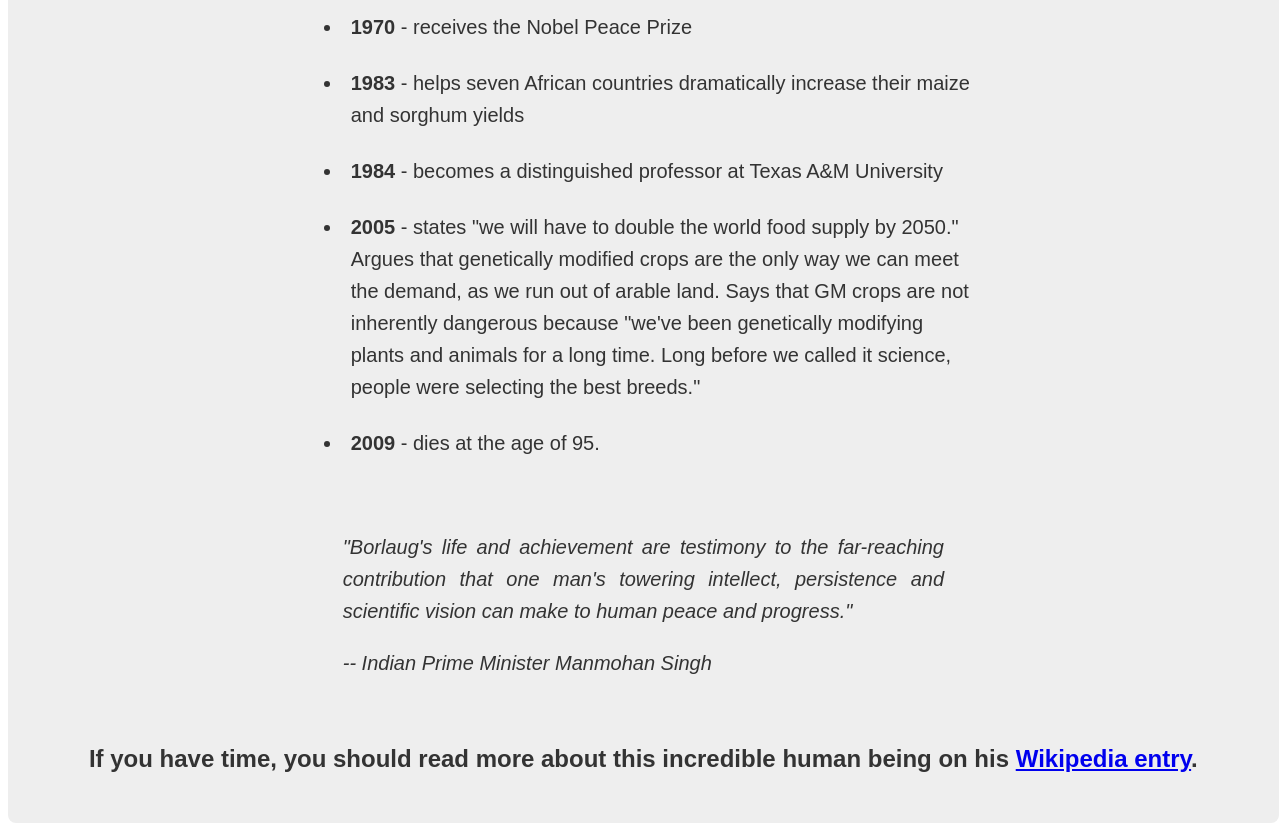
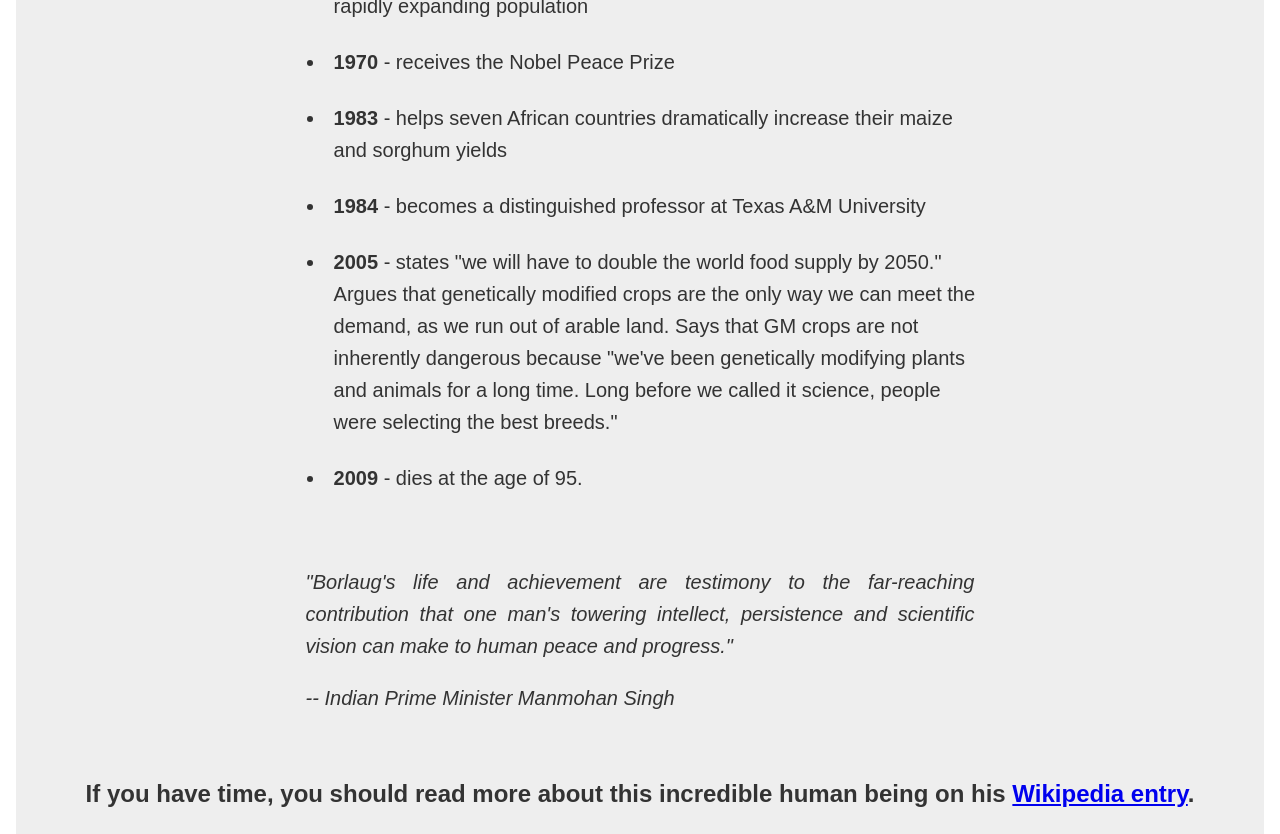
Before and after one commit to HieuPham2000/Reponsive-Web-Design-Project, a plain HTML site: page tribute-page/index.html in a window 1280 px wide. Shown: the part 1963-2797 px from the top of the page. Drawn offline with Linux system fonts and the light colour scheme.

Commit message:
refactor

```diff
--- a/tribute-page/index.html
+++ b/tribute-page/index.html
@@ -15,7 +15,6 @@
       <figcaption id="img-caption">Dr. Norman Borlaug, third from the left, trains biologists in Mexico on how to increase wheat yields - part of his life-long war on hunger.</figcaption>
     </figure>
     <section id="tribute-info">
-      <div id="timeline-div">
       <h2>Here's a time line of Dr. Borlaug's life:</h2>
       <ul>
         <li><b>1914</b> - Born in Cresco, Iowa</li>
@@ -48,19 +47,13 @@
           before we called it science, people were selecting the best breeds."</li>
         <li><b>2009</b> - dies at the age of 95.</li>
       </ul>
-      </div>
-      <div id="quote-div">
       <blockquote>
         <p>"Borlaug's life and achievement are testimony to the far-reaching contribution that one man's towering
           intellect, persistence and scientific vision can make to human peace and progress."</p>
         <p>-- Indian Prime Minister Manmohan Singh</p>
       </blockquote>
-      </div>
-      <div id="link-div">
-        <p>If you have time, you should read more about this incredible human being on his <a id="tribute-link"
-            href="https://en.wikipedia.org/wiki/Norman_Borlaug" target="_blank">Wikipedia entry</a>.
-        </p>
-      </div>
+      <h2>If you have time, you should read more about this incredible human being on his <a id="tribute-link"
+        href="https://en.wikipedia.org/wiki/Norman_Borlaug" target="_blank">Wikipedia entry</a>.</h2>
     </section>
   </main>
 </body>
--- a/tribute-page/styles.css
+++ b/tribute-page/styles.css
@@ -5,69 +5,68 @@
   line-height: 4vmin;
   text-align: center;
   color: #333;
-  width: 98%;
-  height: 100%;
-  margin: auto;
-  margin-top: 5vmin;
-  margin-bottom: 5vmin;
-  padding: 5vmin 2vmin 3vmin 2vmin;
+  margin: 3vmin 1vmin;
+  padding: 5vmin 2vmin 2vmin 2vmin;
   border-radius: 1vmin;
 }
 
-#title-div h1 {
+@media (max-width: 450px) {
+  #main {
+    margin: 0vmin;
+  }
+}
+
+h1 {
   font-size: 6vmin;
 }
 
+@media (max-width: 450px) {
+  h1 {
+    font-size: 5vmin;
+  }
+}
+
 #img-div {
-  display: flex;
-  flex-direction: column;
-  align-items: center;
-  justify-content: center;
   background-color: #fff;
-  margin: auto;
-  width: 99%;
   padding: 1vmin;
+  margin: 0vmin;
 }
 
 #image {
-  max-width: 85%;
+  max-width: 100%;
   height: auto;
 }
 
 #img-caption {
-  margin: 3vmin 0vmin 3vmin 0vmin;
+  margin: 5vmin 0vmin 5vmin 0vmin;
 }
 
-#timeline-div {
-  margin: auto;
-  width: 55%;
+@media (max-width: 450px) {
+  #img-caption {
+    font-size: 2vmin;
+  }
 }
-#timeline-div h2 {
+
+h2 {
   font-size: 3vmin;
   margin-top: 8vmin;
   margin-bottom: 8vmin;
 }
 
-#timeline-div ul li{
+ul {
+  margin: auto;
+  width: 55%;
+}
+
+li{
   text-align: left;
   margin-bottom: 1vmin;
   padding: 1vmin;
 }
 
-#quote-div {
-  margin: auto;
-  margin-top: 8vmin;
-  margin-bottom: 8vmin;
+blockquote {
+  margin: 8vmin auto;
   width: 55%;
   text-align: justify;
   font-style: italic;
 }
-
-#link-div {
-  margin: auto;
-}
-
-#link-div p {
-  font-size: 3vmin;
-  font-weight: bold;
-}
```
Lines whose indentation alone changed are shown as unchanged.
